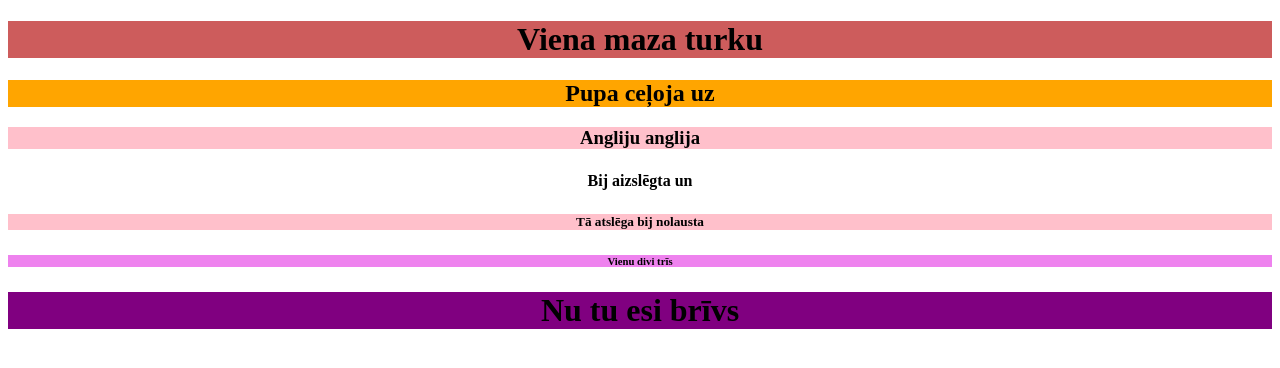
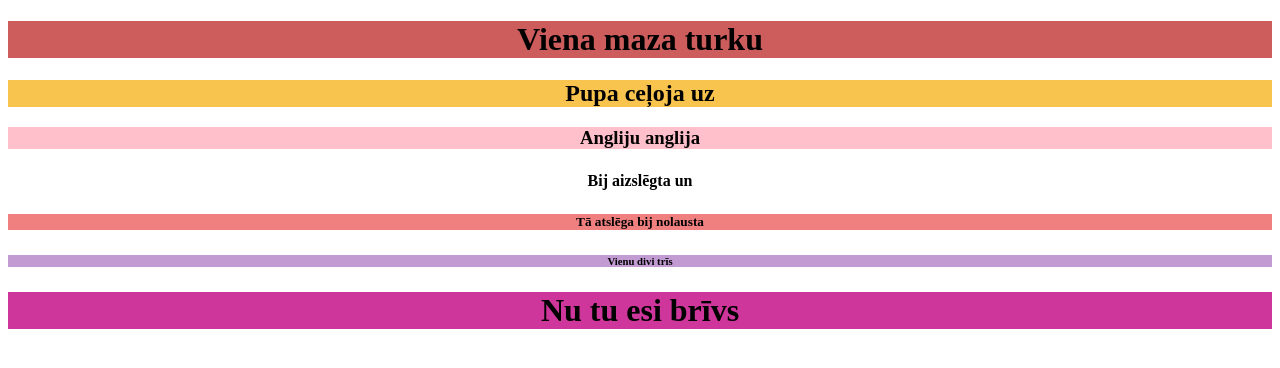
Before and after one commit to baroquefashion/webpage_style, a plain HTML site: page index.html in a window 1280 px wide. Drawn offline with Linux system fonts and the light colour scheme.

Commit message:
Update index.html

```diff
--- a/index.html
+++ b/index.html
@@ -9,12 +9,12 @@
 <center>
 
 <h1 style="background-color:#CD5C5C;">Viena maza turku</h1>
-<h2 style="color:black;background-color:orange;">Pupa ceļoja uz</h2>
+<h2 style="color:black;background-color:#F9C44D;">Pupa ceļoja uz</h2>
 <h3 style="background-color:pink;">Angliju anglija</h3>
 <h4 style="border:2px solid white;">Bij aizslēgta un</h4>
-<h5 style="background-color:pink;">Tā atslēga bij nolausta</h5>
-<h6 style="background-color:violet;">Vienu divi trīs</h6>
-<h1 style="background-color:purple;">Nu tu esi brīvs</h1>
+<h5 style="background-color:#F08080;">Tā atslēga bij nolausta</h5>
+<h6 style="background-color:#C39BD3 ;">Vienu divi trīs</h6>
+<h1 style="background-color:#CE369B ;">Nu tu esi brīvs</h1>
 
 </center>
 </body>
```
